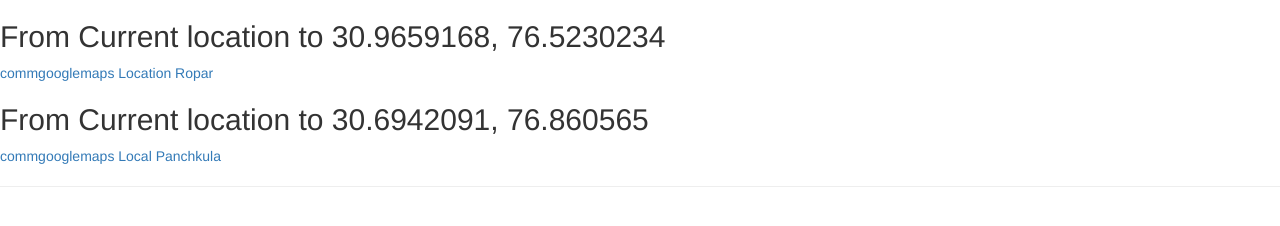
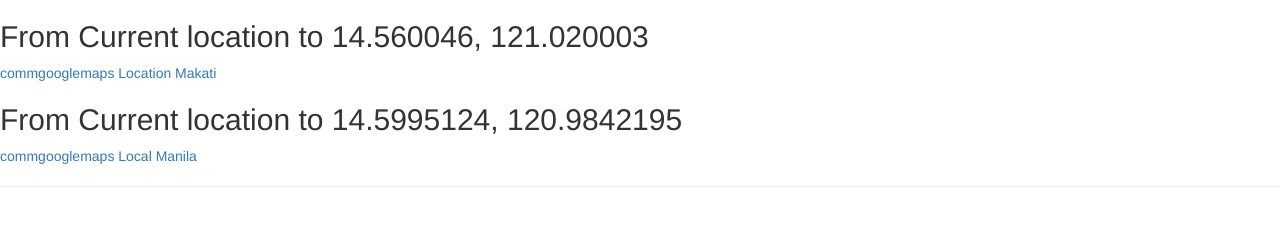
Before and after one commit to Ajinder/Ajinder.github.io, a plain HTML site: page app/map.html in a window 1280 px wide. Drawn offline with nearby package versions, Linux system fonts and the light colour scheme.

Commit message:
Changed to manila

```diff
--- a/app/map.html
+++ b/app/map.html
@@ -23,17 +23,34 @@
         comgooglemaps
     </a>-->
     <!-- from Current Location to Ropar -->
-    <h2> From Current location to 30.9659168, 76.5230234 </h2>
+    <!--<h2> From Current location to 30.9659168, 76.5230234 </h2>
     <a href="comgooglemaps://maps.google.com/maps?saddr=(30.7046486, 76.71787259999996)&daddr=30.9659168, 76.5230234&directionsmode=driving&zoom=18&views=satellite">
         commgooglemaps Location Ropar
     </a>
+    14.560046
+    121.020003
+    <br />-->
 
+    <!-- from Current Location to Panchkula -->
+     <!--<h2> From Current location to 30.6942091, 76.860565 </h2>
+    14.5995124
+    120.9842195
+    <a href="comgooglemaps://maps.google.com/maps?saddr=(30.7046486, 76.71787259999996)&daddr=30.6942091, 76.860565&directionsmode=driving&zoom=18&views=satellite">
+        commgooglemaps Local Panchkula
+    </a>-->
+
+
+    <!-- from Current Location to Ropar -->
+    <h2> From Current location to 14.560046, 121.020003 </h2>
+    <a href="comgooglemaps://maps.google.com/maps?daddr=14.560046, 121.020003&directionsmode=driving&zoom=18&views=satellite">
+        commgooglemaps Location Makati
+    </a>
     <br />
 
     <!-- from Current Location to Panchkula -->
-     <h2> From Current location to 30.6942091, 76.860565 </h2>
-    <a href="comgooglemaps://maps.google.com/maps?saddr=(30.7046486, 76.71787259999996)&daddr=30.6942091, 76.860565&directionsmode=driving&zoom=18&views=satellite">
-        commgooglemaps Local Panchkula
+    <h2> From Current location to 14.5995124, 120.9842195 </h2>
+    <a href="comgooglemaps://maps.google.com/maps?daddr=14.5995124, 120.9842195&directionsmode=driving&zoom=18&views=satellite">
+        commgooglemaps Local Manila
     </a>
 
     <br />
```
